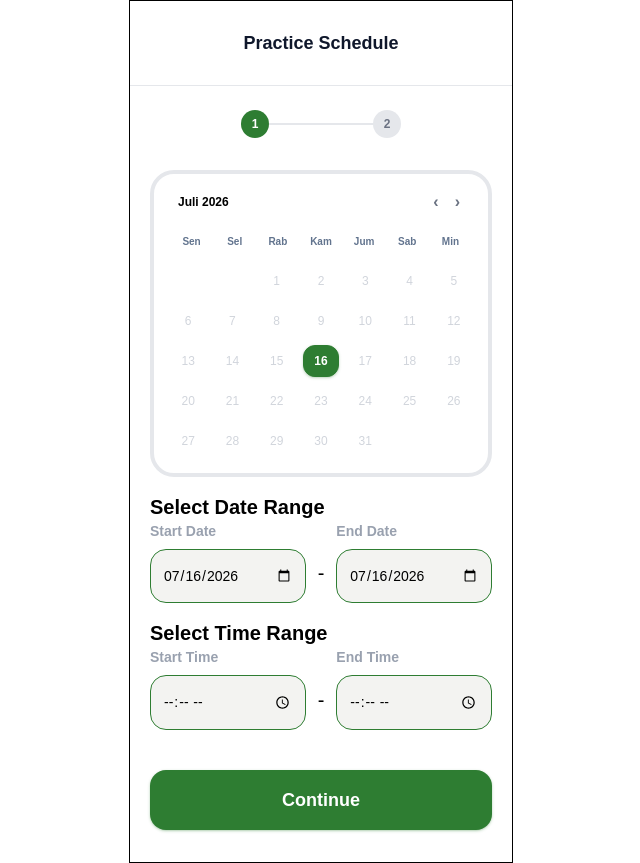
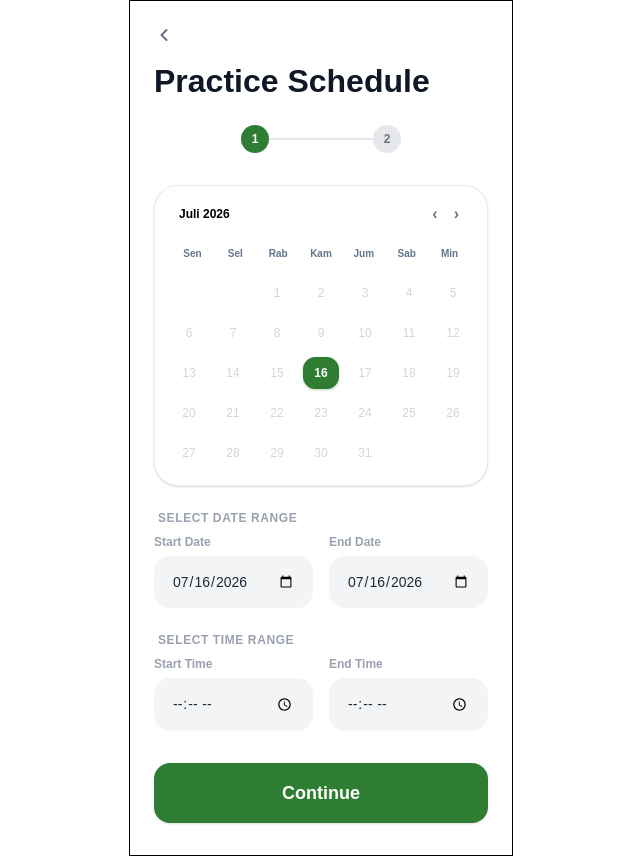
Before and after one commit to Pulih-app/frontend, a Next.js app: page /psikolog/practice-schedule in a window 1280 px wide. Shown: the whole page, without its empty margins (319-959 px from the left). Built offline with nearby package versions, Linux system fonts and the light colour scheme.

Commit message:
style: update practice-schedule and setup-pricing layouts to match onboarding design

```diff
--- a/app/psikolog/practice-schedule/page.tsx
+++ b/app/psikolog/practice-schedule/page.tsx
@@ -57,25 +57,54 @@ export default function PracticeSchedulePage() {
     };
 
     return (
-        <main className="mx-auto flex min-h-screen w-full max-w-sm flex-col border bg-white pb-8 text-black">
-            <header className="border-b border-gray-200 px-5 py-7 text-center">
-                <h1 className="text-lg font-bold text-slate-900">Practice Schedule</h1>
-            </header>
-            <section className="px-5 pt-6">
-                <div className="mx-auto mb-8 flex w-40 items-center justify-center">
+        <main className="mx-auto flex min-h-screen w-full max-w-sm flex-col border bg-white pb-8 text-black px-6">
+            {/* Back button */}
+            <button
+                onClick={() => router.push("/psikolog/home")}
+                className="mt-6 inline-flex items-center gap-1 text-gray-500 hover:text-gray-700 active:text-gray-700 transition-colors w-fit cursor-pointer"
+            >
+                <svg
+                    xmlns="http://www.w3.org/2000/svg"
+                    width="20"
+                    height="20"
+                    viewBox="0 0 24 24"
+                    fill="none"
+                    stroke="currentColor"
+                    strokeWidth="2.5"
+                    strokeLinecap="round"
+                    strokeLinejoin="round"
+                >
+                    <path d="M15 18l-6-6 6-6" />
+                </svg>
+            </button>
+
+            {/* Page Heading */}
+            <h1 className="mt-4 text-[2rem] font-extrabold text-gray-900 leading-tight">
+                Practice Schedule
+            </h1>
+
+            {/* Progress Step Dots */}
+            <div className="mx-auto mb-8 mt-6 flex w-40 items-center justify-center">
                 <span className="flex h-7 w-7 items-center justify-center rounded-full bg-[#2e7d32] text-xs font-bold text-white">1</span>
                 <span className="h-0.5 flex-1 bg-gray-200" />
                 <span className="flex h-7 w-7 items-center justify-center rounded-full bg-gray-200 text-xs font-bold text-gray-500">2</span>
             </div>
+
+            <section className="space-y-6">
                 <ScheduleCalendar
                     availableDays={selectedDays}
                     selectedDays={selectedDays}
                     onSelectDay={selectDay}
-                    className="border-4 border-[#2e7d32]"
+                    className="border border-gray-200/80 rounded-3xl shadow-sm overflow-hidden"
                 />
-                <h2 className="mt-4 text-xl font-bold">Select Date Range</h2>
-                <div className="grid grid-cols-[1fr_auto_1fr] items-end gap-3">
-                    <label className="text-sm font-semibold text-gray-400">
+
+                {/* Date range inputs side-by-side */}
+                <div>
+                    <h3 className="text-xs font-bold text-gray-400 uppercase tracking-wider block mb-2 px-1">
+                        Select Date Range
+                    </h3>
+                    <div className="grid grid-cols-2 gap-4">
+                        <label className="text-xs font-semibold text-gray-400">
                             Start Date
                             <input
                                 type="date"
@@ -84,35 +113,51 @@ export default function PracticeSchedulePage() {
                                     setStartDate(event.target.value);
                                     setEndDate(event.target.value);
                                 }}
-                            className="mt-2 w-full rounded-2xl border border-[#2e7d32] bg-[#F3F3F1] px-3 py-4 text-sm font-normal text-black outline-none"
+                                className="mt-1.5 w-full rounded-2xl border-2 border-transparent bg-gray-100 px-4 py-3.5 text-sm font-medium text-gray-800 outline-none focus:border-[#2e7d32] focus:bg-white transition-colors"
                             />
                         </label>
-                    <span className="pb-4 text-xl">-</span>
-                    <label className="text-sm font-semibold text-gray-400">
+                        <label className="text-xs font-semibold text-gray-400">
                             End Date
                             <input
                                 type="date"
                                 value={endDate}
                                 onChange={(event) => setEndDate(event.target.value)}
-                            className="mt-2 w-full rounded-2xl border border-[#2e7d32] bg-[#F3F3F1] px-3 py-4 text-sm font-normal text-black outline-none"
+                                className="mt-1.5 w-full rounded-2xl border-2 border-transparent bg-gray-100 px-4 py-3.5 text-sm font-medium text-gray-800 outline-none focus:border-[#2e7d32] focus:bg-white transition-colors"
                             />
                         </label>
                     </div>
-                <h2 className="mt-4 text-xl font-bold">Select Time Range</h2>
-                <div className="grid grid-cols-[1fr_auto_1fr] items-end gap-3">
-                    <label className="text-sm font-semibold text-gray-400">
+                </div>
+
+                {/* Time range inputs side-by-side */}
+                <div>
+                    <h3 className="text-xs font-bold text-gray-400 uppercase tracking-wider block mb-2 px-1">
+                        Select Time Range
+                    </h3>
+                    <div className="grid grid-cols-2 gap-4">
+                        <label className="text-xs font-semibold text-gray-400">
                             Start Time
-                        <input type="time" className="mt-2 w-full rounded-2xl border border-[#2e7d32] bg-[#F3F3F1] px-3 py-4 text-sm font-normal text-black outline-none" />
+                            <input
+                                type="time"
+                                className="mt-1.5 w-full rounded-2xl border-2 border-transparent bg-gray-100 px-4 py-3.5 text-sm font-medium text-gray-800 outline-none focus:border-[#2e7d32] focus:bg-white transition-colors"
+                            />
                         </label>
-                    <span className="pb-4 text-xl">-</span>
-                    <label className="text-sm font-semibold text-gray-400">
+                        <label className="text-xs font-semibold text-gray-400">
                             End Time
-                        <input type="time" className="mt-2 w-full rounded-2xl border border-[#2e7d32] bg-[#F3F3F1] px-3 py-4 text-sm font-normal text-black outline-none" />
+                            <input
+                                type="time"
+                                className="mt-1.5 w-full rounded-2xl border-2 border-transparent bg-gray-100 px-4 py-3.5 text-sm font-medium text-gray-800 outline-none focus:border-[#2e7d32] focus:bg-white transition-colors"
+                            />
                         </label>
                     </div>
+                </div>
             </section>
-            <div className="mt-auto px-5 pt-10">
-                <Button type="button" onClick={continueToPricing} className="rounded-2xl bg-[#2e7d32] py-4 shadow-md shadow-[#2e7d32]/30 hover:bg-[#1b5e20] active:bg-[#1b5e20]">
+
+            <div className="mt-auto pt-8">
+                <Button
+                    type="button"
+                    onClick={continueToPricing}
+                    className="w-full bg-[#2e7d32] hover:bg-[#1b5e20] active:bg-[#1b5e20] text-white font-bold text-lg rounded-2xl py-4 transition-colors shadow-sm"
+                >
                     Continue
                 </Button>
             </div>
```
Also changed, not shown: app/psikolog/setup-pricing/page.tsx (+49 -25 lines). Lines whose indentation alone changed are shown as unchanged.
